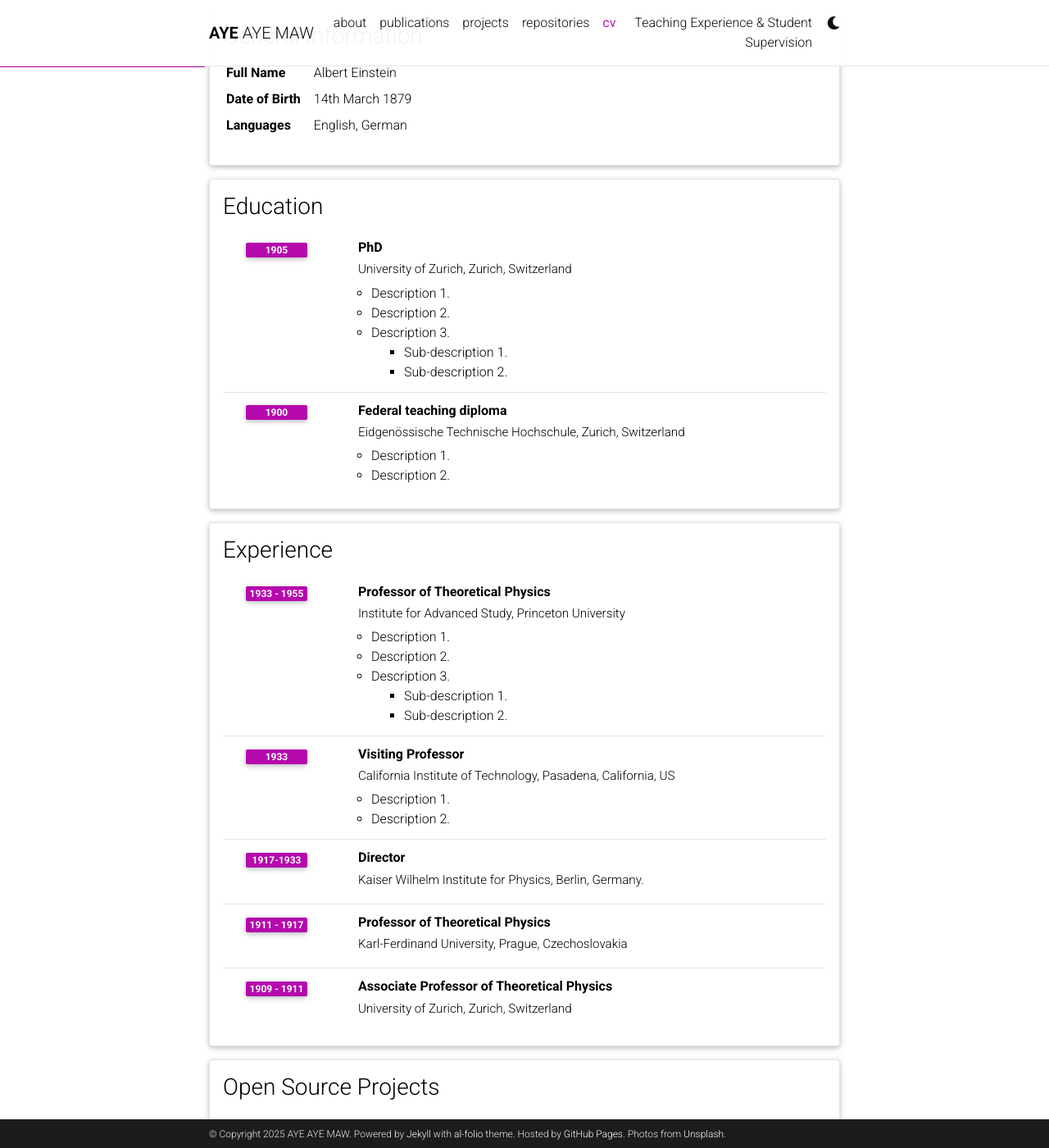
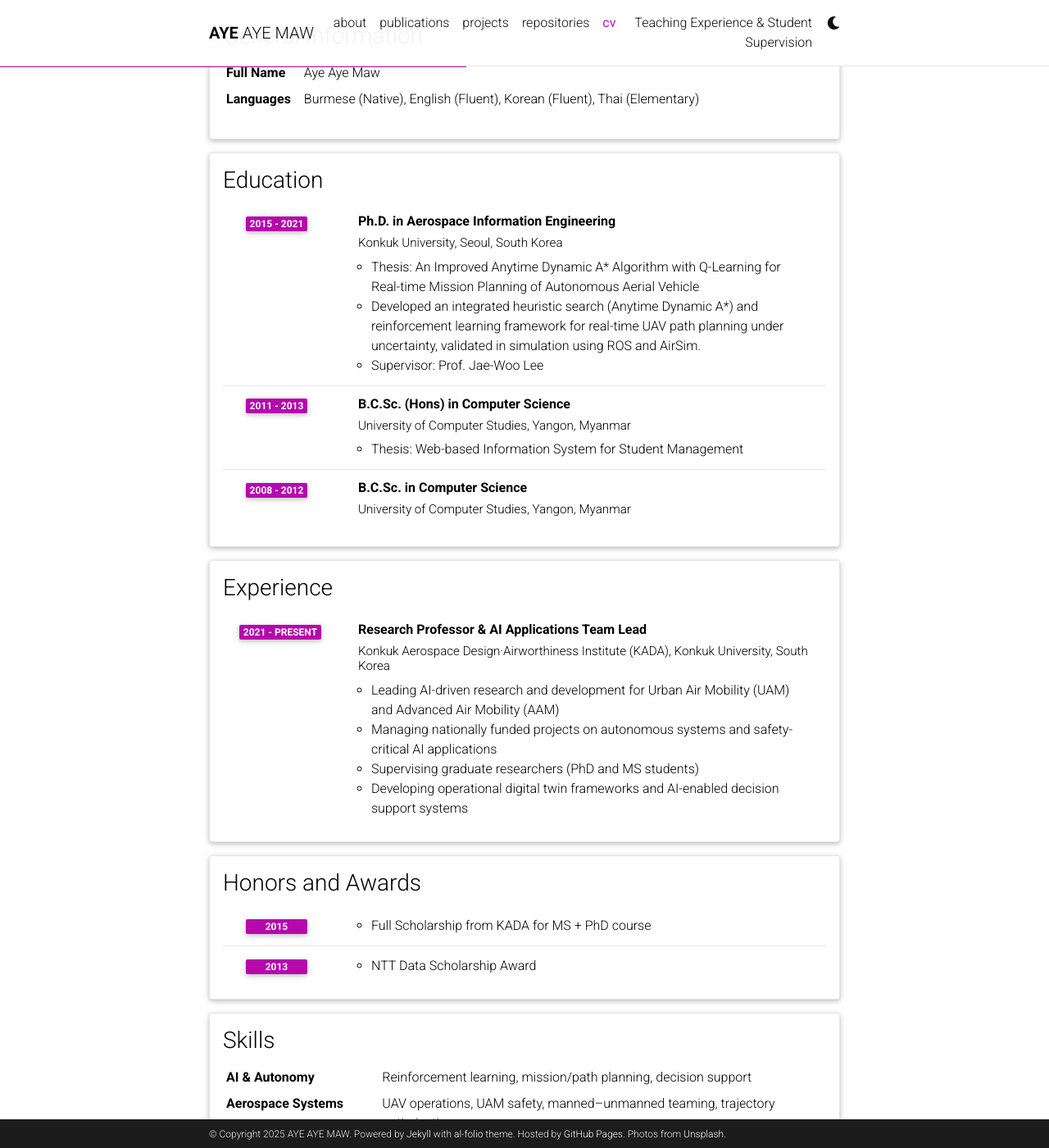
Before and after one commit to miayemaw/miayemaw.github.io, a Jekyll site: the page built from _pages/cv.md, in a window 1280 px wide and 1400 px high, scrolled down 199 px. Shown: the whole window at 82% size. Built offline with Jekyll 4.4.1, drawn with Linux system fonts in a browser that asks for light colours; comment, search, counter and statistics services are not loaded; a style sheet for code colours, icons or effects is not loaded; some of the changed text lies outside the part shown.

Commit message:
Add honors/awards section to CV and VR Flight Simulator project

```diff
--- a/_data/cv.yml
+++ b/_data/cv.yml
@@ -2,96 +2,59 @@
   type: map
   contents:
     - name: Full Name
-      value: Albert Einstein
-    - name: Date of Birth
-      value: 14th March 1879
+      value: Aye Aye Maw
     - name: Languages
-      value: English, German
+      value: Burmese (Native), English (Fluent), Korean (Fluent), Thai (Elementary)
 
 - title: Education
   type: time_table
   contents:
-    - title: PhD
-      institution: University of Zurich, Zurich, Switzerland
-      year: 1905
+    - title: Ph.D. in Aerospace Information Engineering
+      institution: Konkuk University, Seoul, South Korea
+      year: 2015 - 2021
       description:
-        - Description 1.
-        - Description 2.
-        - title: Description 3.
-          contents:
-            - Sub-description 1.
-            - Sub-description 2.
-    - title: Federal teaching diploma
-      institution: Eidgenössische Technische Hochschule, Zurich, Switzerland
-      year: 1900
+        - "Thesis: An Improved Anytime Dynamic A* Algorithm with Q-Learning for Real-time Mission Planning of Autonomous Aerial Vehicle"
+        - "Developed an integrated heuristic search (Anytime Dynamic A*) and reinforcement learning framework for real-time UAV path planning under uncertainty, validated in simulation using ROS and AirSim."
+        - "Supervisor: Prof. Jae-Woo Lee"
+    - title: B.C.Sc. (Hons) in Computer Science
+      institution: University of Computer Studies, Yangon, Myanmar
+      year: 2011 - 2013
       description:
-        - Description 1.
-        - Description 2.
+        - "Thesis: Web-based Information System for Student Management"
+    - title: B.C.Sc. in Computer Science
+      institution: University of Computer Studies, Yangon, Myanmar
+      year: 2008 - 2012
 
 - title: Experience
   type: time_table
   contents:
-    - title: Professor of Theoretical Physics
-      institution: Institute for Advanced Study, Princeton University
-      year: 1933 - 1955
+    - title: Research Professor & AI Applications Team Lead
+      institution: Konkuk Aerospace Design·Airworthiness Institute (KADA), Konkuk University, South Korea
+      year: 2021 - Present
       description:
-        - Description 1.
-        - Description 2.
-        - title: Description 3.
-          contents:
-            - Sub-description 1.
-            - Sub-description 2.
-    - title: Visiting Professor
-      institution: California Institute of Technology, Pasadena, California, US
-      year: 1933
-      description:
-        - Description 1.
-        - Description 2.
-
-    - title: Director
-      institution: Kaiser Wilhelm Institute for Physics, Berlin, Germany.
-      year: 1917-1933
-
-    - title: Professor of Theoretical Physics
-      institution: Karl-Ferdinand University, Prague, Czechoslovakia
-      year: 1911 - 1917
-      description:
-
-    - title: Associate Professor of Theoretical Physics
-      institution: University of Zurich, Zurich, Switzerland
-      year: 1909 - 1911
-
-- title: Open Source Projects
-  type: time_table
-  contents:
-    - title: <a href="https://github.com/alshedivat/al-folio">al-folio</a>
-      year: 2015-now
-      description: A beautiful, simple, clean, and responsive Jekyll theme for academics.
-
+        - Leading AI-driven research and development for Urban Air Mobility (UAM) and Advanced Air Mobility (AAM)
+        - Managing nationally funded projects on autonomous systems and safety-critical AI applications
+        - Supervising graduate researchers (PhD and MS students)
+        - Developing operational digital twin frameworks and AI-enabled decision support systems
 - title: Honors and Awards
   type: time_table
   contents:
-    - year: 1921
+    - year: 2015
       items:
-        - Nobel Prize in Physics
-        - Matteucci Medal
-    - year: 2029
+        - Full Scholarship from KADA for MS + PhD course
+    - year: 2013
       items:
-        - Max Planck Medal
-
-- title: Academic Interests
-  type: nested_list
+        - NTT Data Scholarship Award
+- title: Skills
+  type: map
   contents:
-    - title: Topic 1.
-      items:
-        - Description 1.
-        - Description 2.
-    - title: Topic 2.
-      items:
-        - Description 1.
-        - Description 2.
-
-- title: Other Interests
-  type: list
-  contents:
-    - <u>Hobbies:</u> Hobby 1, Hobby 2, etc.
+    - name: AI & Autonomy
+      value: Reinforcement learning, mission/path planning, decision support
+    - name: Aerospace Systems
+      value: UAV operations, UAM safety, manned–unmanned teaming, trajectory optimization
+    - name: Simulation & Digital Twin
+      value: Isaac, Unreal Engine, Unity, AirSim, VR/AR validation
+    - name: Programming
+      value: Python, C++, C#, TensorFlow, PyTorch, GPU acceleration
+    - name: Leadership
+      value: Project management, industry collaboration, graduate supervision
```
Also changed, not shown: _projects/7_project.md (added, +25 -0 lines).
